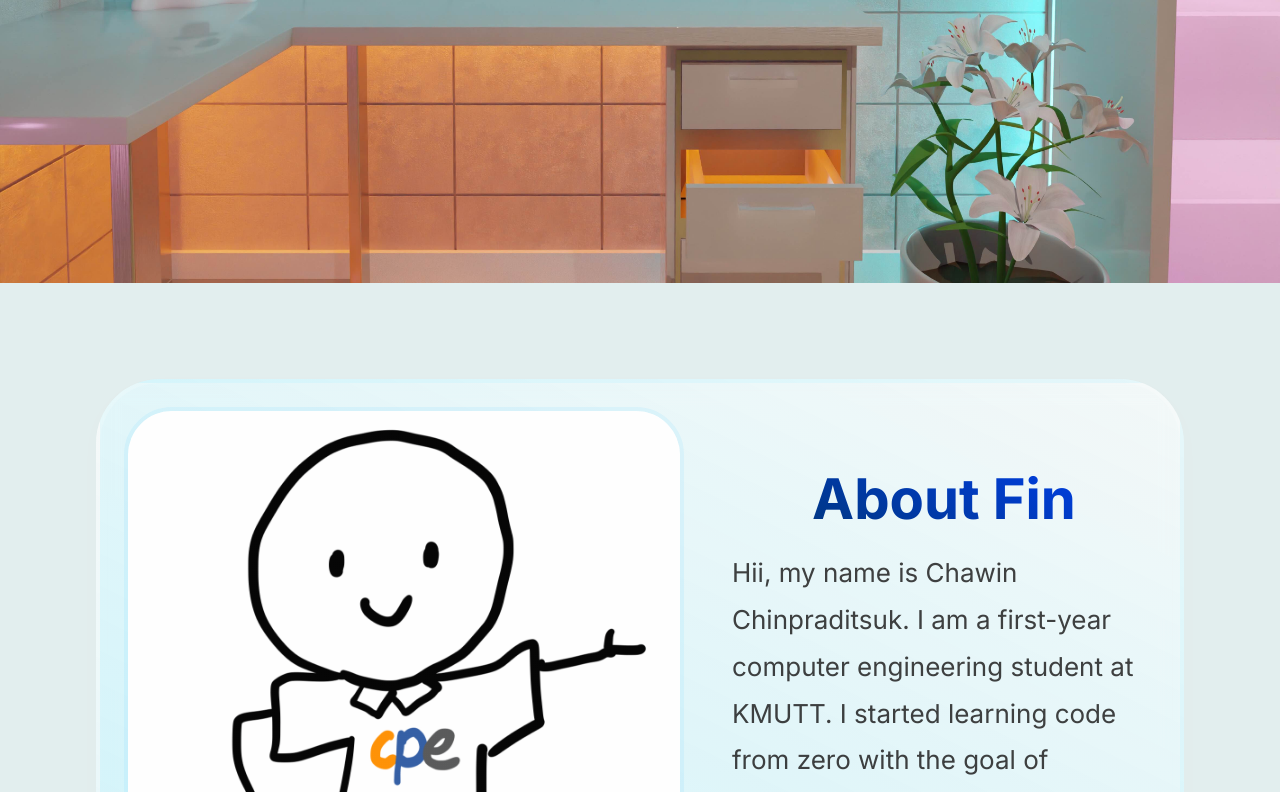
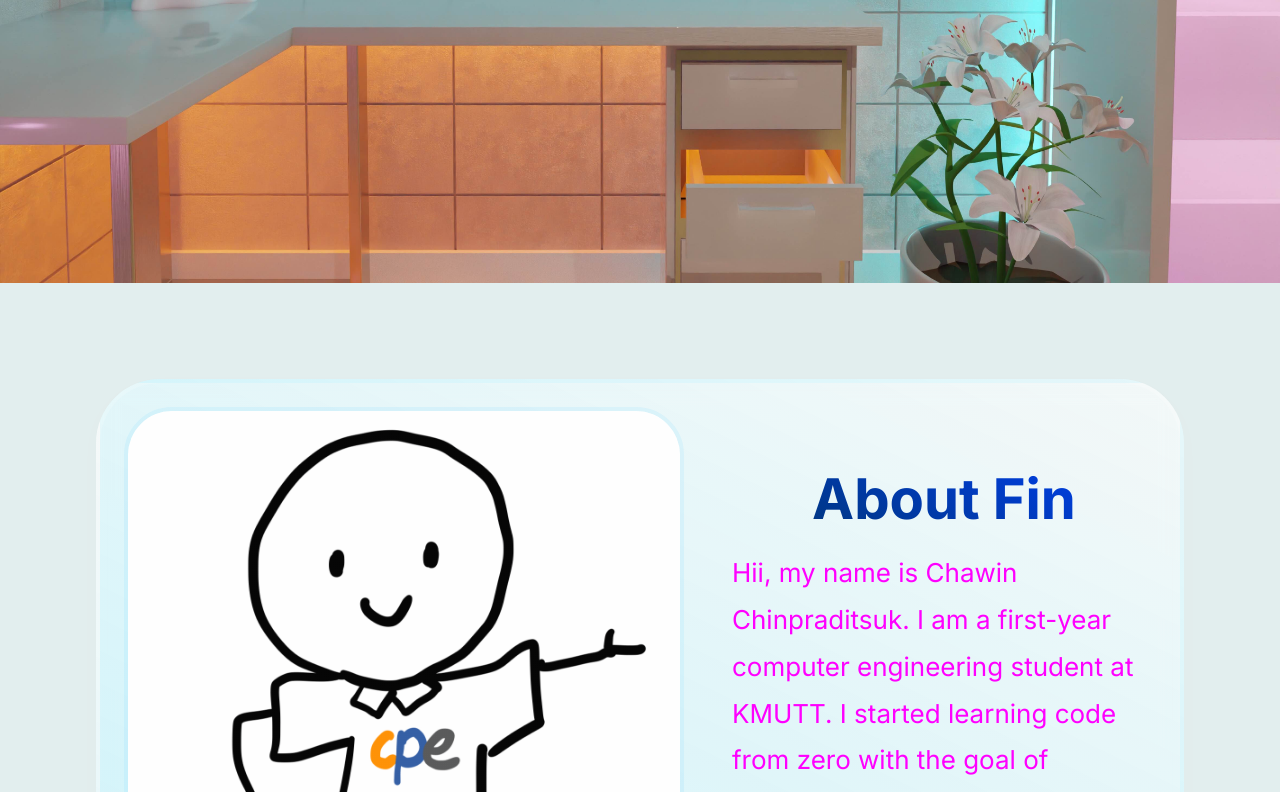
Before and after one commit to Finyakginshabu/Portfolio, a plain HTML site: page index.html in a window 1280 px wide. Shown: the part 517-1309 px from the top of the page. Drawn offline with Linux system fonts and the light colour scheme; a web font is replaced by a local one.

Commit message:
Update styles.css

```diff
--- a/styles.css
+++ b/styles.css
@@ -2,7 +2,7 @@
 @import url('https://fonts.googleapis.com/css2?family=Anuphan:wght@100..700&display=swap');
 
 :root {
-    --color1: #262626e1;
+    --color1: #ff00ff;
     --color2: #ffeaca66;
     --color3: linear-gradient(#e2eeee 0%, #e2eeee 10%, #e7dcd6 25%, #e7dcd6 48%, #efe3ed 63%, #efe3ed 100%);
     --homebg: url("images/LP_LM.jpg");
```
